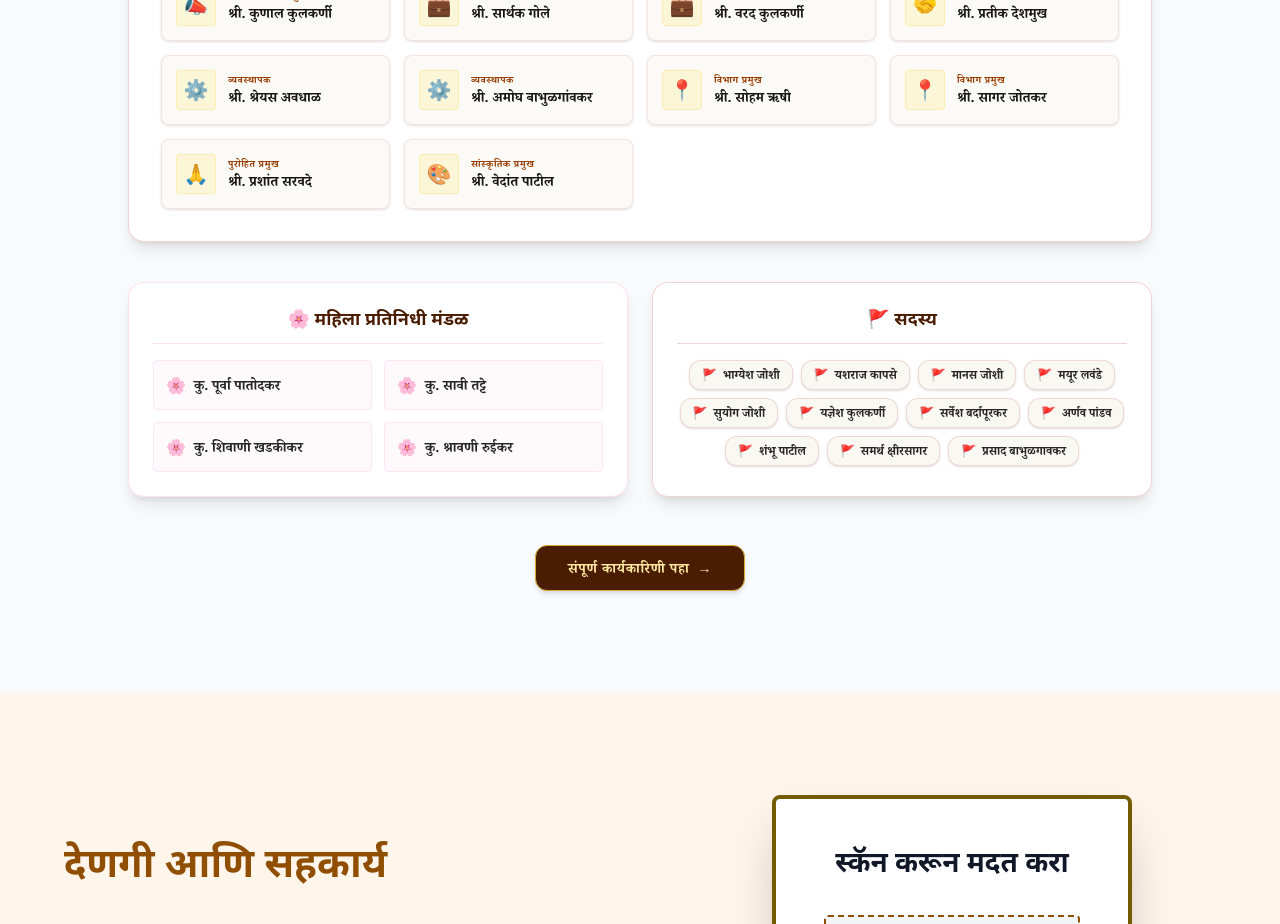
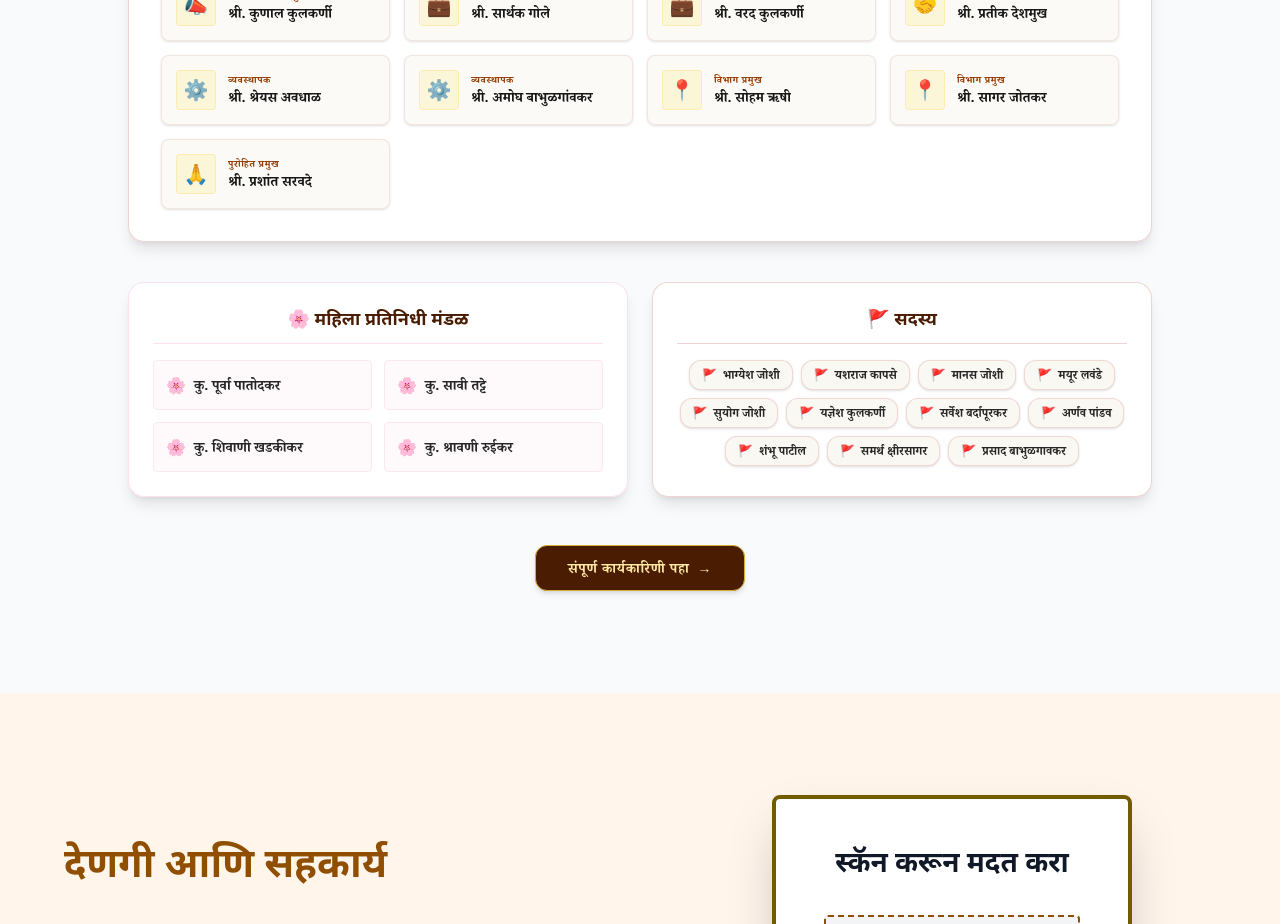
Before and after one commit to Ganeshjoshi08/vighnaharta-ganesh-mandal-Final, a React (Vite) app in the folder frontend/: page / in a window 1280 px wide. Shown: the part 6860-7784 px from the top of the page. Built offline with nearby package versions, Linux system fonts and the light colour scheme; no server answers; a web font is replaced by a local one.

Commit message:
fix(committee): remove cultural coordinator Vedant Patil from committee lists

```diff
--- a/frontend/src/pages/AboutCommittee.jsx
+++ b/frontend/src/pages/AboutCommittee.jsx
@@ -167,13 +167,6 @@ const AboutCommittee = () => {
       nameMr: "श्री. प्रशांत सरवदे",
       nameEn: "Mr. Prashant Sarvade",
       icon: "🙏"
-    },
-    {
-      roleMr: "सांस्कृतिक प्रमुख",
-      roleEn: "Cultural Coordinator",
-      nameMr: "श्री. वेदांत पाटील",
-      nameEn: "Mr. Vedant Patil",
-      icon: "🎨"
     }
   ];
 
--- a/frontend/src/pages/Home.jsx
+++ b/frontend/src/pages/Home.jsx
@@ -266,8 +266,7 @@ const Home = () => {
           { role: "व्यवस्थापक", name: "श्री. अमोघ बाभुळगांवकर", icon: "⚙️" },
           { role: "विभाग प्रमुख", name: "श्री. सोहम ऋषी", icon: "📍" },
           { role: "विभाग प्रमुख", name: "श्री. सागर जोतकर", icon: "📍" },
-          { role: "पुरोहित प्रमुख", name: "श्री. प्रशांत सरवदे", icon: "🙏" },
-          { role: "सांस्कृतिक प्रमुख", name: "श्री. वेदांत पाटील", icon: "🎨" }
+          { role: "पुरोहित प्रमुख", name: "श्री. प्रशांत सरवदे", icon: "🙏" }
         ],
         womenTitle: "महिला प्रतिनिधी मंडळ",
         womenCommittee: [
@@ -386,8 +385,7 @@ const Home = () => {
           { role: "Manager", name: "Mr. Amogh Babhulgaonkar", icon: "⚙️" },
           { role: "Department Head", name: "Mr. Soham Rishi", icon: "📍" },
           { role: "Department Head", name: "Mr. Sagar Jotkar", icon: "📍" },
-          { role: "Priest Coordinator", name: "Mr. Prashant Sarvade", icon: "🙏" },
-          { role: "Cultural Coordinator", name: "Mr. Vedant Patil", icon: "🎨" }
+          { role: "Priest Coordinator", name: "Mr. Prashant Sarvade", icon: "🙏" }
         ],
         womenTitle: "Women Representatives Committee",
         womenCommittee: [
```
